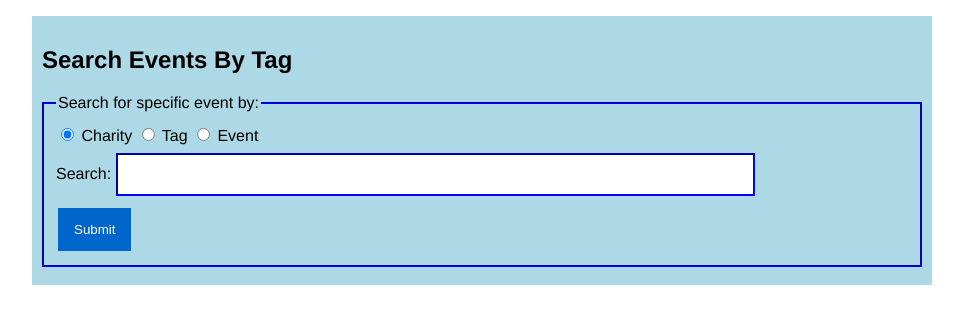
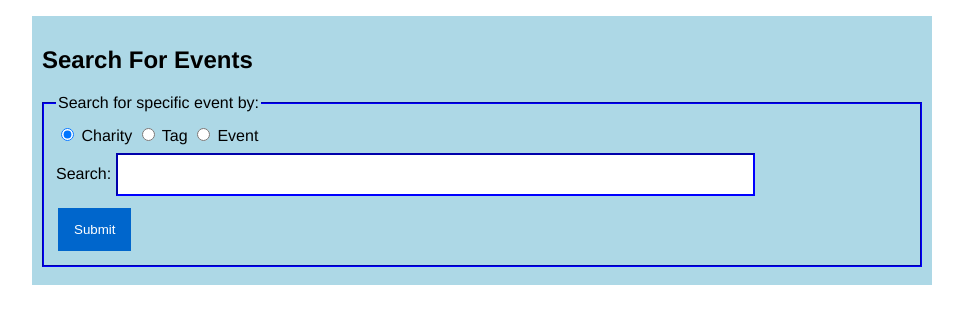
Before and after one commit to jmkluthe/cs361_volunteer_matching_app, a PHP site: page /search.php in a window 1280 px wide. Shown: the part 62-386 px from the top of the page, without its empty margins (158-1121 px from the left). Run offline with PHP 8.4, Linux system fonts and the light colour scheme; data that the repository does not hold is empty.

Commit message:
Update search.php

```diff
--- a/search.php
+++ b/search.php
@@ -3,7 +3,7 @@
    include 'header.html';
 ?>
 
-    <h2>Search Events By Tag</h2>
+    <h2>Search For Events</h2>
     <form method="POST" action="search.php">
       <fieldset>
       <legend>Search for specific event by:</legend>
@@ -70,7 +70,7 @@
 		if (!($tagsrch->bind_result($cname, $ename, $tname, $taname, $etime, $tid))) {
 			print "Charity/tag search bind result failed: " . $tagsrch->errno . " " . $tagsrch->error;
 		}
-		print "<p>Here are the events we found: </p>";
+		print "<p>Available tasks for upcoming events: </p>";
 
 		// Display the results of the search in a table
 		$foundCharities = "<table id='charitiesTable'><thead><th>Charity Name<th>Event Name<th>Tag<th>Tasks<th>Event Time<th>Sign-Up<tbody>";
```
